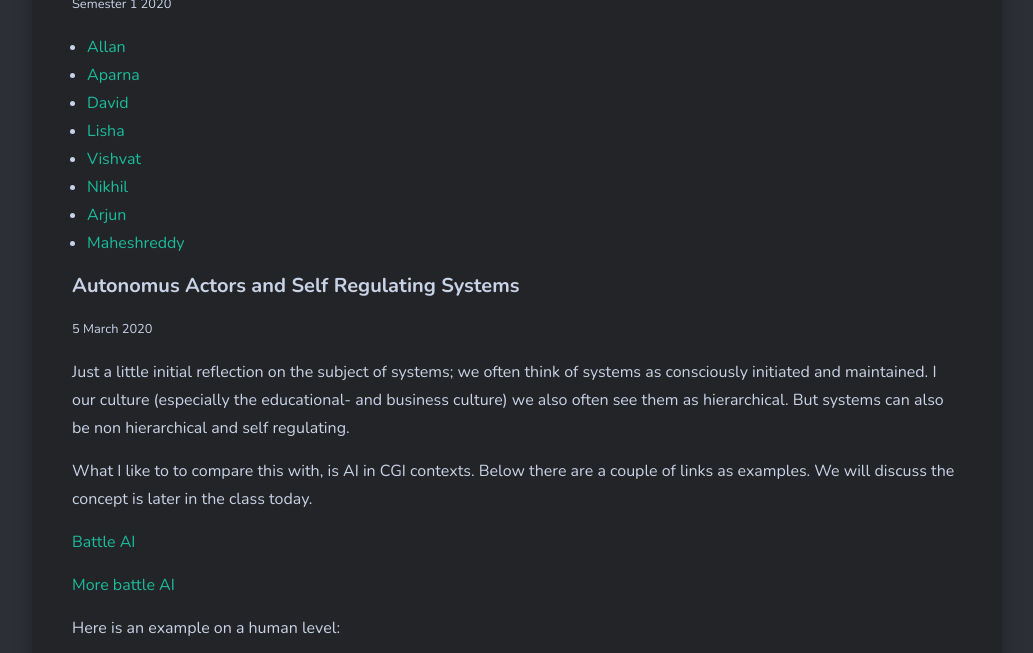
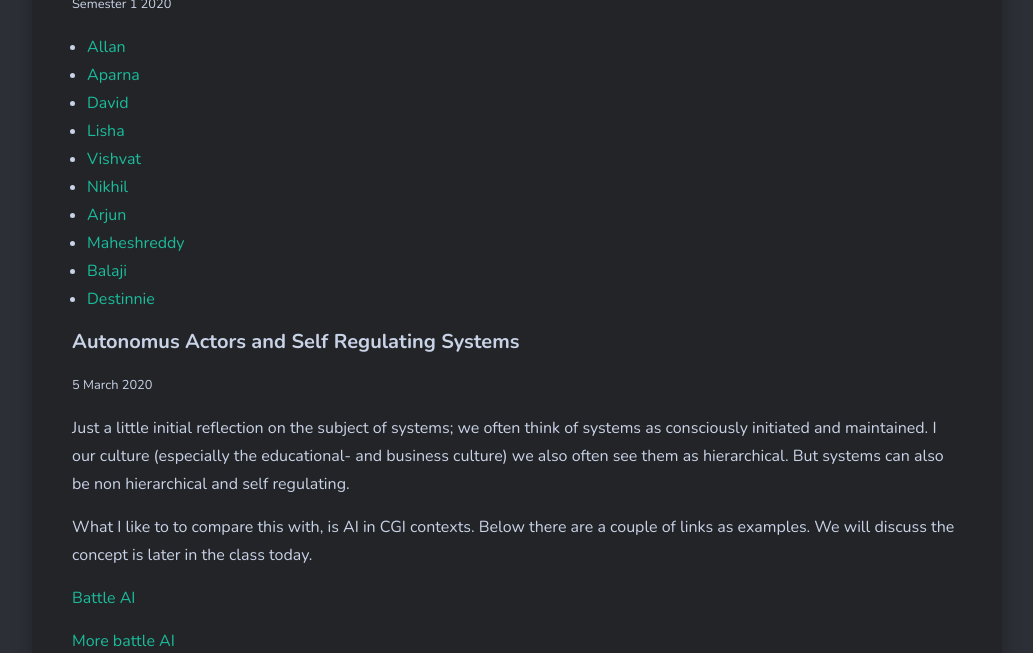
Before and after one commit to larsoliverdam/nmit, a Jekyll site: the page built from _pages/SYD701.md, in a window 1280 px wide and 900 px high, scrolled down 922 px, cut to the strip 0-653 px from the top of the window. Shown: the whole strip, without its empty margins (123-1156 px from the left). Built offline with Jekyll 4.4.1, drawn with Linux system fonts in a browser that asks for light colours; nearby versions of some CDN libraries; comment, search, counter and statistics services are not loaded.

Commit message:
Links SYD701

```diff
--- a/_pages/SYD701.md
+++ b/_pages/SYD701.md
@@ -16,6 +16,8 @@ image: matrix.jpg
 * [Nikhil](https://nikhilsyd701.design.blog/)
 * [Arjun](https://arjunmadhavankuttysyd701.wordpress.com/)
 * [Maheshreddy](https://maheshsyd701.wordpress.com/)
+* [Balaji](https://balajivinaya.game.blog/)
+* [Destinnie](syd702.wordpress.com)
 
 #### Autonomus Actors and Self Regulating Systems
 <small>5 March 2020</small>
```
